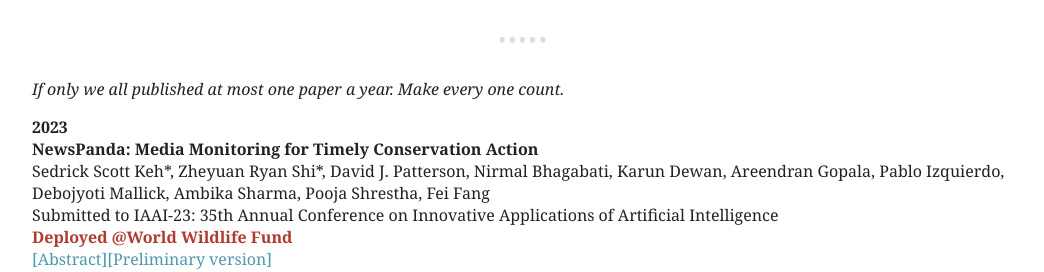
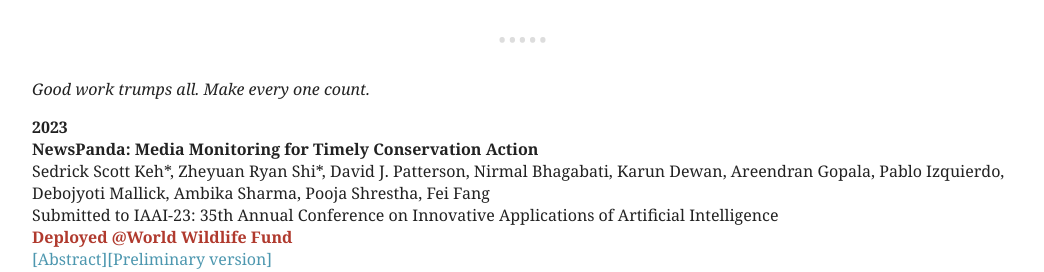
Before and after one commit to ryanzshi/ryanzshi.github.io, a Jekyll site: the page built from index.md, in a window 1280 px wide. Shown: the part 265-537 px from the top of the page, without its empty margins (116-1160 px from the left). Built offline with Jekyll 4.4.1, drawn with Linux system fonts in a browser that asks for light colours.

Commit message:
Update index.md

```diff
--- a/index.md
+++ b/index.md
@@ -72,7 +72,7 @@ That said, there are certain research topics that I don't do. If I'd still blind
 </div>
 
 ---
-*If only we all published at most one paper a year. Make every one count.*
+*Good work trumps all. Make every one count.*
 
 **2023**
 <br>
```
